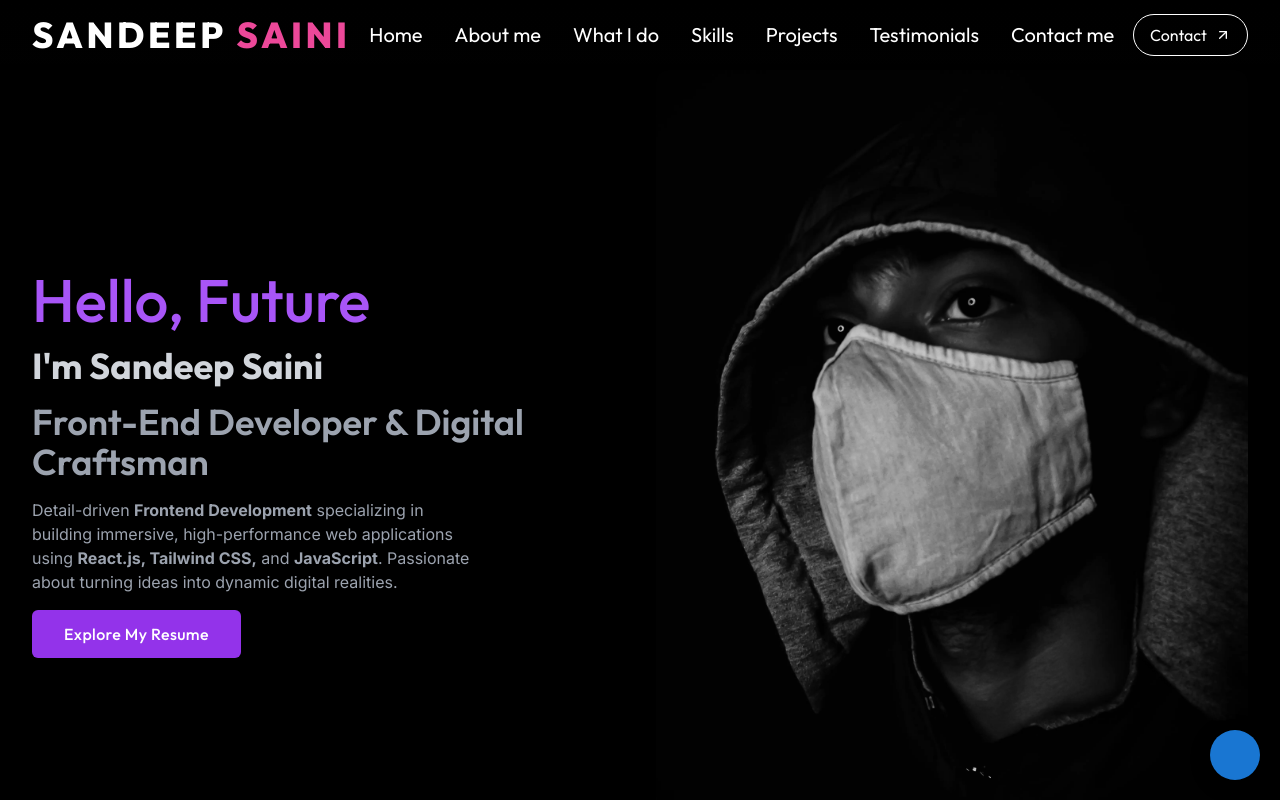
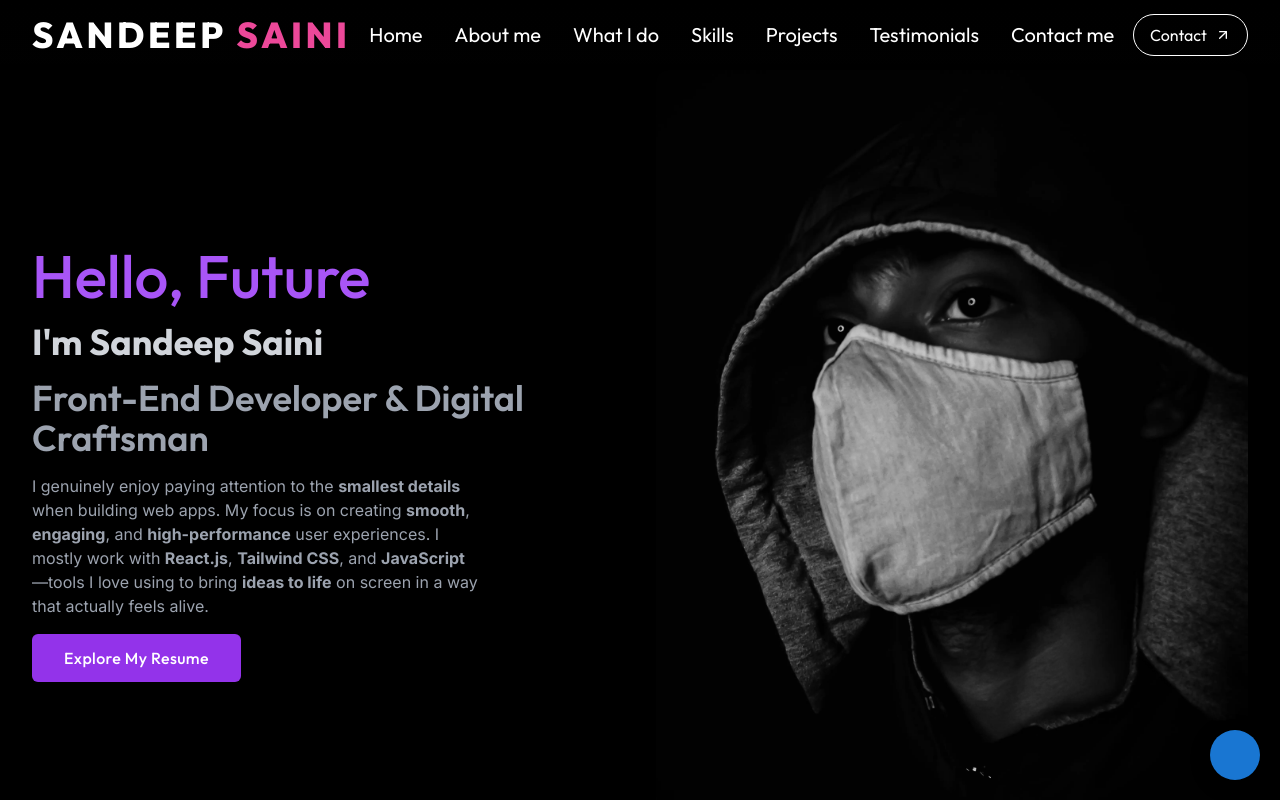
Before and after one commit to sandeep2000-saini/Sandeep-Saini-Portfolio, a React (Vite) app: page / in a window 1280 px wide. Both pictures are taken after a click on the button 1235 px from the left and 755 px from the top of the page. Shown: the top 800 px of the page. Built offline with nearby package versions, Linux system fonts and the light colour scheme; some icons are missing.

Commit message:
Fix: change hero section discription and skill section tools edit

```diff
--- a/src/component/HeroSection.jsx
+++ b/src/component/HeroSection.jsx
@@ -12,7 +12,6 @@ const HeroSection = () => {
       className="min-h-screen bg-black flex items-center justify-center px-4 sm:px-6 md:px-8 text-white"
     >
       <div className="max-w-7xl w-full grid grid-cols-1 md:grid-cols-2 gap-8 items-center">
-
         {/* Right Side - Image with Animation */}
         <motion.div
           initial={{ opacity: 0, x: 100 }}
@@ -36,7 +35,9 @@ const HeroSection = () => {
           className="space-y-4 text-center md:text-left order-2 md:order-1"
         >
           <h1 className="text-4xl sm:text-5xl md:text-6xl font-extrabold leading-tight">
-            <span className="text-purple-500 font-heading font-medium">Hello, Future</span>
+            <span className="text-purple-500 font-heading font-medium">
+              Hello, Future
+            </span>
           </h1>
           <h2 className="text-3xl sm:text-4xl font-heading font-bold text-gray-300">
             I'm Sandeep Saini
@@ -45,8 +46,12 @@ const HeroSection = () => {
             Front-End Developer & Digital Craftsman
           </h3>
           <p className="text-gray-400 text-sm sm:text-base font-body max-w-md">
-            Detail-driven <b>Frontend Development</b> specializing in building immersive, high-performance web applications using <b>React.js, Tailwind CSS,</b> and <b>JavaScript</b>.
-            Passionate about turning ideas into dynamic digital realities.
+            I genuinely enjoy paying attention to the <b>smallest details</b>{" "}
+            when building web apps. My focus is on creating <b>smooth</b>,{" "}
+            <b>engaging</b>, and <b>high-performance</b> user experiences. I
+            mostly work with <b>React.js</b>, <b>Tailwind CSS</b>, and{" "}
+            <b>JavaScript</b>—tools I love using to bring <b>ideas to life</b>{" "}
+            on screen in a way that actually feels alive.
           </p>
           <div className="mb-12 sm:mb-0">
             <Link
--- a/src/component/SkillsSection.jsx
+++ b/src/component/SkillsSection.jsx
@@ -10,7 +10,7 @@ import { motion, useInView } from "framer-motion";
 
 const skillData = [
   {
-    category: "Technical",
+    category: "Front-End",
     icon: <FaCode className="text-pink-500" size={24} />,
     skills: [
       { name: "HTML5", level: 95 },
@@ -52,13 +52,14 @@ const skillData = [
     category: "Tools",
     icon: <FaTools className="text-blue-400" size={24} />,
     skills: [
-      { name: "Git", level: 90 },
-      { name: "GitHub", level: 90 },
+      { name: "Git / GitHub", level: 90 },
+      { name: "Router / Redux Toolkit", level: 90 },
+      { name: "Axios / Fetch API ", level: 80 },
+      { name: "Firebase", level: 70 },
+      { name: "Api Integration", level: 80 },
       { name: "VS Code", level: 95 },
       { name: "Postman", level: 55 },
-      { name: "NPM", level: 85 },
-      { name: "Webpack", level: 70 },
-      { name: "Vite", level: 80 },
+      { name: "Webpack / Vite", level: 70 },
       { name: "GCP Console", level: 65 },
     ],
   },
```
